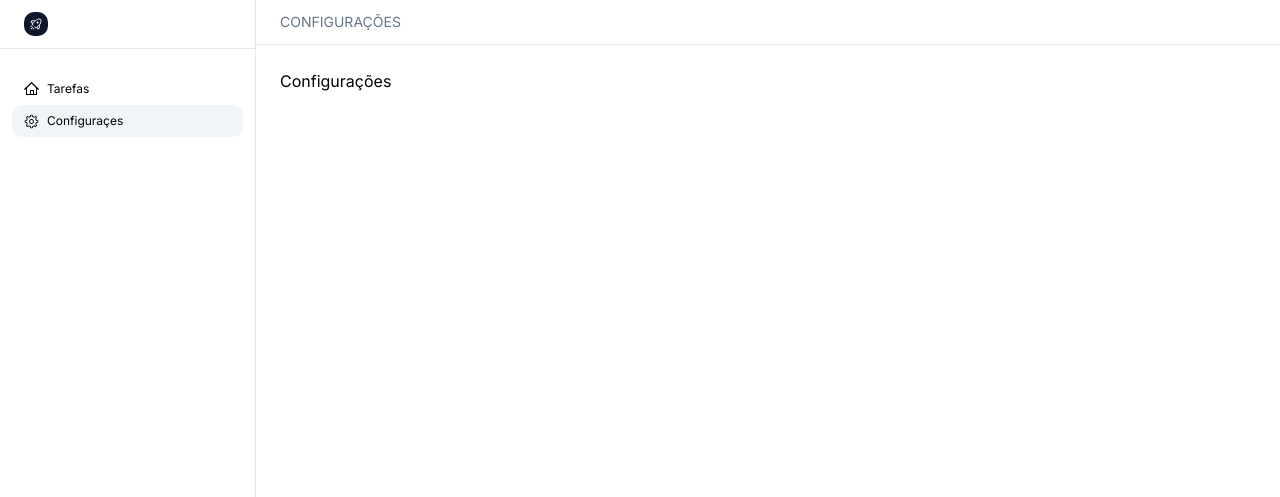
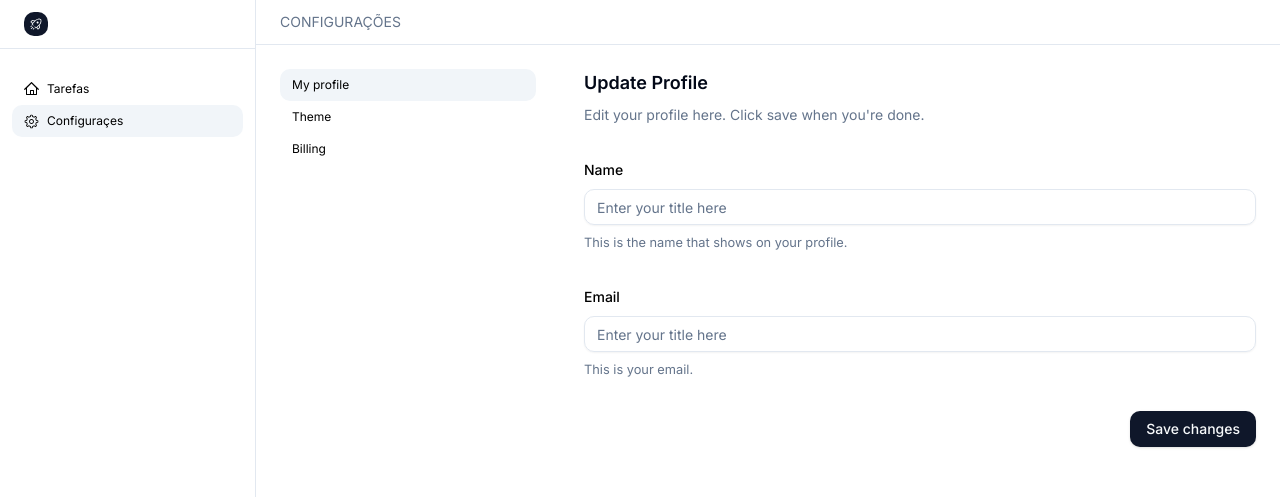
Before and after one commit to viniciusleonel/micro-saas-sample, a Next.js app: page /app/settings in a window 1280 px wide. Shown: the top 497 px of the page. Built offline with nearby package versions, Linux system fonts and the light colour scheme; no server answers.

Commit message:
feat: adicionando sidebar da pag de config e form do profile

```diff
--- a/src/app/app/(home)/__components/to-do-upsert-sheet.tsx
+++ b/src/app/app/(home)/__components/to-do-upsert-sheet.tsx
@@ -44,11 +44,11 @@ export function ToDoUpsertSheet({
     const ref = useRef<HTMLDivElement>(null);
     const router = useRouter();
 
-    const form = useForm({
+    const form = useForm<z.infer<typeof upsertToDoSchema>>({
         resolver: zodResolver(upsertToDoSchema),
     });
 
-    const onSubmit = form.handleSubmit(async (data) => {
+    const onSubmit = form.handleSubmit(async (data: z.infer<typeof upsertToDoSchema>) => {
         await upsertToDo(data);
         router.refresh();
 
--- /dev/null
+++ b/src/app/app/settings/(main)/__components/form.tsx
@@ -0,0 +1,114 @@
+"use client";
+
+/* eslint-disable react/no-unescaped-entities */
+import { toast } from "@/components/ui/use-toast";
+import { zodResolver } from "@hookform/resolvers/zod";
+import { useRouter } from "next/navigation";
+import { useForm } from "react-hook-form";
+import { updateProfileSchema } from "../schema";
+import { upsertProfile } from "../actions";
+import { z } from "zod";
+import {
+    Form,
+    FormField,
+    FormItem,
+    FormLabel,
+    FormControl,
+    FormDescription,
+    FormMessage,
+} from "@/components/ui/form";
+import {
+    SheetHeader,
+    SheetTitle,
+    SheetDescription,
+    SheetFooter,
+    SheetContent,
+    Sheet,
+    SheetTrigger,
+} from "@/components/ui/sheet";
+import { Input } from "@/components/ui/input";
+import { Button } from "@/components/ui/button";
+
+export function ProfileForm() {
+    const router = useRouter();
+
+    const form = useForm<z.infer<typeof updateProfileSchema>>({
+        resolver: zodResolver(updateProfileSchema),
+    });
+
+    const onSubmit = form.handleSubmit(
+        async (data: z.infer<typeof updateProfileSchema>) => {
+            await upsertProfile(data);
+            router.refresh();
+
+            toast({
+                title: "Profile updated",
+                description: "Your profile has been updated",
+            });
+        }
+    );
+
+    return (
+
+        <Form {...form}>
+                    <form
+                        onSubmit={onSubmit}
+                        className="space-y-8 h-screen"
+                        >
+                        <Sheet>
+                        <SheetHeader>
+                            <SheetTitle>Update Profile</SheetTitle>
+                            <SheetDescription>
+                                Edit your profile here. Click save when you're
+                                done.
+                            </SheetDescription>
+                        </SheetHeader>
+                        <FormField
+                            control={form.control}
+                            name="name"
+                            render={({ field }) => (
+                                <FormItem>
+                                    <FormLabel>Name</FormLabel>
+                                    <FormControl>
+                                        <Input
+                                            placeholder="Enter your title here"
+                                            {...field}
+                                        />
+                                    </FormControl>
+                                    <FormDescription>
+                                        This is the name that shows on your
+                                        profile.
+                                    </FormDescription>
+                                    <FormMessage />
+                                </FormItem>
+                            )}
+                        />
+                        <FormField
+                            control={form.control}
+                            name="email"
+                            render={({ field }) => (
+                                <FormItem>
+                                    <FormLabel>Email</FormLabel>
+                                    <FormControl>
+                                        <Input
+                                            placeholder="Enter your title here"
+                                            {...field}
+                                        />
+                                    </FormControl>
+                                    <FormDescription>
+                                        This is your email.
+                                    </FormDescription>
+                                    <FormMessage />
+                                </FormItem>
+                            )}
+                        />
+
+                        <SheetFooter className="mt-auto">
+                            <Button type="submit">Save changes</Button>
+                        </SheetFooter>
+        </Sheet>
+                    </form>
+                </Form>
+
+    );
+}
--- /dev/null
+++ b/src/app/app/settings/(main)/actions.ts
@@ -0,0 +1,26 @@
+"use server";
+
+import { auth } from "@/services/auth";
+import { prisma } from "@/services/database";
+import { z } from "zod";
+import { updateProfileSchema } from "./schema";
+
+export async function upsertProfile(input: z.infer<typeof updateProfileSchema>) {
+    const session = await auth();
+
+    if (!session?.user?.id) {
+        return {
+            error: "Unauthorized",
+            data: null,
+        };
+    }
+
+    const user = await prisma.user.update({
+        where: {
+            id: session.user.id,
+        },
+        data: {
+            name: input.name
+        },
+    });
+}
--- /dev/null
+++ b/src/app/app/settings/(main)/page.tsx
@@ -0,0 +1,5 @@
+import { ProfileForm } from "./__components/form";
+
+export default function SettingsPage() {
+    return <ProfileForm />;
+}
--- /dev/null
+++ b/src/app/app/settings/(main)/schema.ts
@@ -0,0 +1,6 @@
+import { z } from "zod";
+
+export const updateProfileSchema = z.object({
+    name: z.string(),
+    email: z.string().email(),
+});
--- /dev/null
+++ b/src/app/app/settings/__components/settings-sidebar.tsx
@@ -0,0 +1,35 @@
+"use client";
+
+import {
+    DashboardSidebarNav,
+    DashboardSidebarNavMain,
+    DashboardSidebarNavLink,
+} from "@/components/dashboard/sidebar";
+import { usePathname, useRouter } from "next/navigation";
+
+export function SettingsSidebar() {
+
+    const pathname = usePathname();
+
+    const isActive = (path: string) => {
+        return pathname === path;
+    };
+
+    return (
+        <aside>
+            <DashboardSidebarNav>
+                <DashboardSidebarNavMain>
+                    <DashboardSidebarNavLink href="/app/settings" active={isActive("/app/settings")}>
+                        My profile
+                    </DashboardSidebarNavLink>
+                    <DashboardSidebarNavLink href="/app/settings/theme" active={isActive("/app/settings/theme")}>
+                        Theme
+                    </DashboardSidebarNavLink>
+                    <DashboardSidebarNavLink href="/app/settings/billing" active={isActive("/app/settings/billing")}>
+                        Billing
+                    </DashboardSidebarNavLink>
+                </DashboardSidebarNavMain>
+            </DashboardSidebarNav>
+        </aside>
+    );
+}
--- /dev/null
+++ b/src/app/app/settings/billing/page.tsx
@@ -0,0 +1,3 @@
+export default function Billing() {
+    return <h1>Billing</h1>;
+}
--- a/src/app/app/settings/page.tsx
+++ b/src/app/app/settings/layout.tsx
@@ -4,8 +4,13 @@ import {
     DashboardPageHeaderTitle,
     DashboardPageMain,
 } from "@/components/dashboard/page";
+import { SettingsSidebar } from "./__components/settings-sidebar";
 
-export default function SettingsPage() {
+export default function SettingsLayout({
+    children,
+}: {
+    children: React.ReactNode;
+}) {
     return (
         <DashboardPage>
             <DashboardPageHeader>
@@ -14,7 +19,10 @@ export default function SettingsPage() {
                 </DashboardPageHeaderTitle>
             </DashboardPageHeader>
             <DashboardPageMain>
-                <h1>Configurações</h1>
+                <div className="grid grid-cols-[16rem_1fr] gap-12">
+                    <SettingsSidebar />
+                    <div>{children}</div>
+                </div>
             </DashboardPageMain>
         </DashboardPage>
     );
--- /dev/null
+++ b/src/app/app/settings/theme/page.tsx
@@ -0,0 +1,3 @@
+export default function Theme() {
+    return <h1>Theme</h1>;
+}
```
Also changed, not shown: 1 other file (tests, documents, lock files or other folders).
